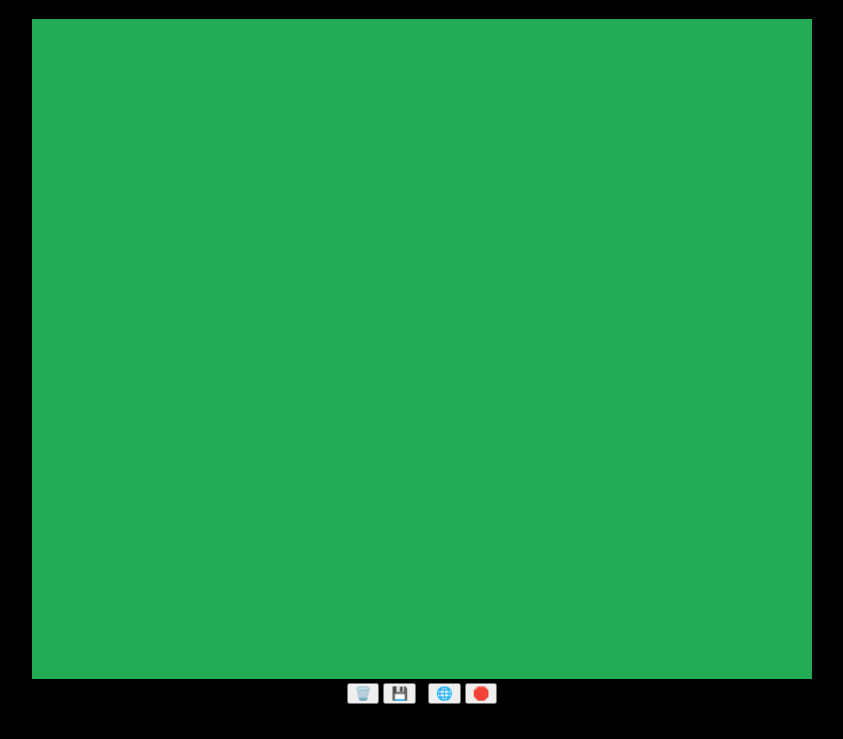
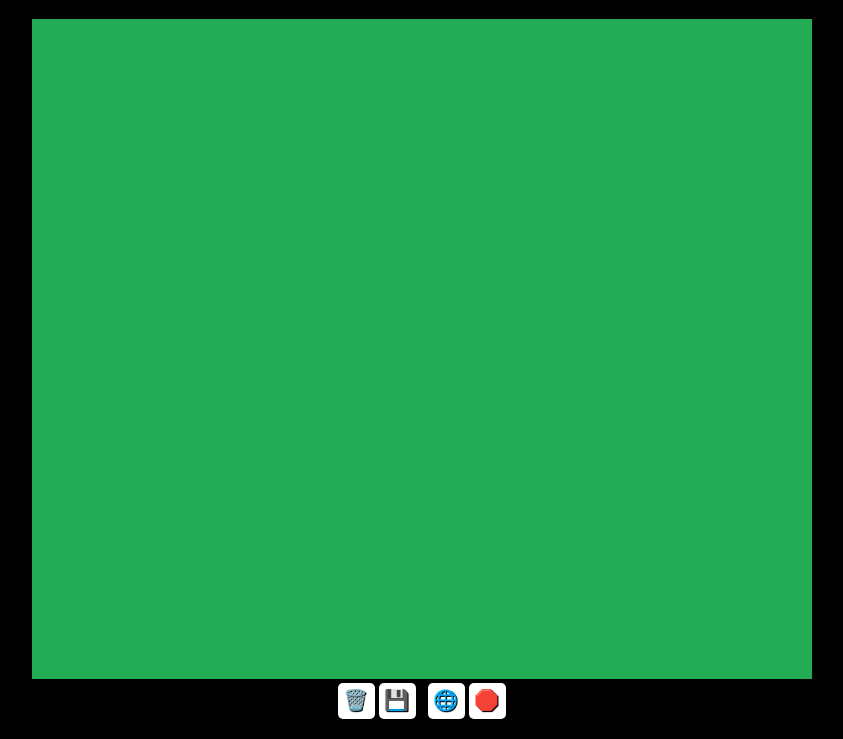
Before and after one commit to Leon-9982/project-car, a plain HTML site: page index.html in a window 1280 px wide. Shown: the part 61-800 px from the top of the page, without its empty margins (218-1061 px from the left). Drawn offline with Linux system fonts and the light colour scheme.

Commit message:
button css

```diff
--- a/styles.css
+++ b/styles.css
@@ -12,3 +12,13 @@ h1 {
 #myCanvas {
     background-color: #2a5;
 }
+
+button {
+    background-color: white;
+    font-size: 20px;
+    padding: 5px 7px 7px 5px;
+    border: none;
+    border-radius: 5px;
+    text-shadow: 1px 1px black;
+    cursor: pointer;
+}
```
